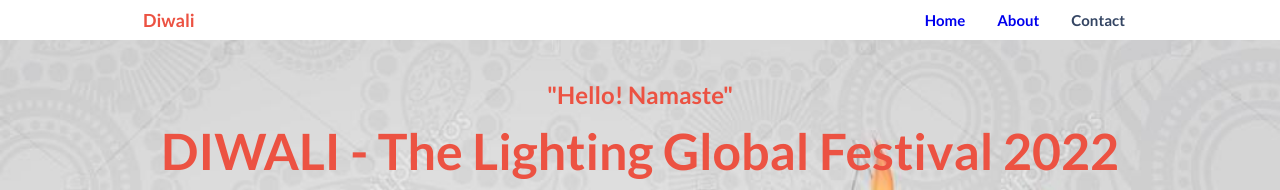
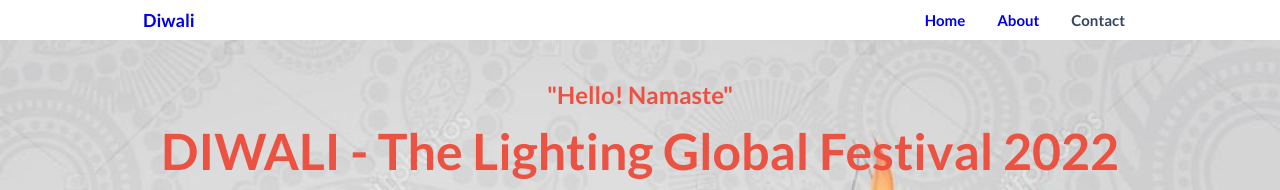
Before and after one commit to storres20/M1capstone, a website: page about.html in a window 1280 px wide. Shown: the top 190 px of the page. Drawn offline with nearby package versions, Linux system fonts and the light colour scheme.

Commit message:
Add link to navbar logo

```diff
--- a/about.html
+++ b/about.html
@@ -10,7 +10,7 @@
 </head>
 <body>
   <nav>
-    <h2 class="myLogo">Diwali</h2>
+    <h2 class="myLogo"><a class="alinks" href="index.html">Diwali</a></h2>
     <img class="hamburger" src="./img/Hamburger2.png" alt="hamburger">
     <ul class="navLinks">
       <li class="links"><a class="alinks" href="index.html">Home</a></li>
```
Also changed, not shown: index.html (+1 -1 lines).
